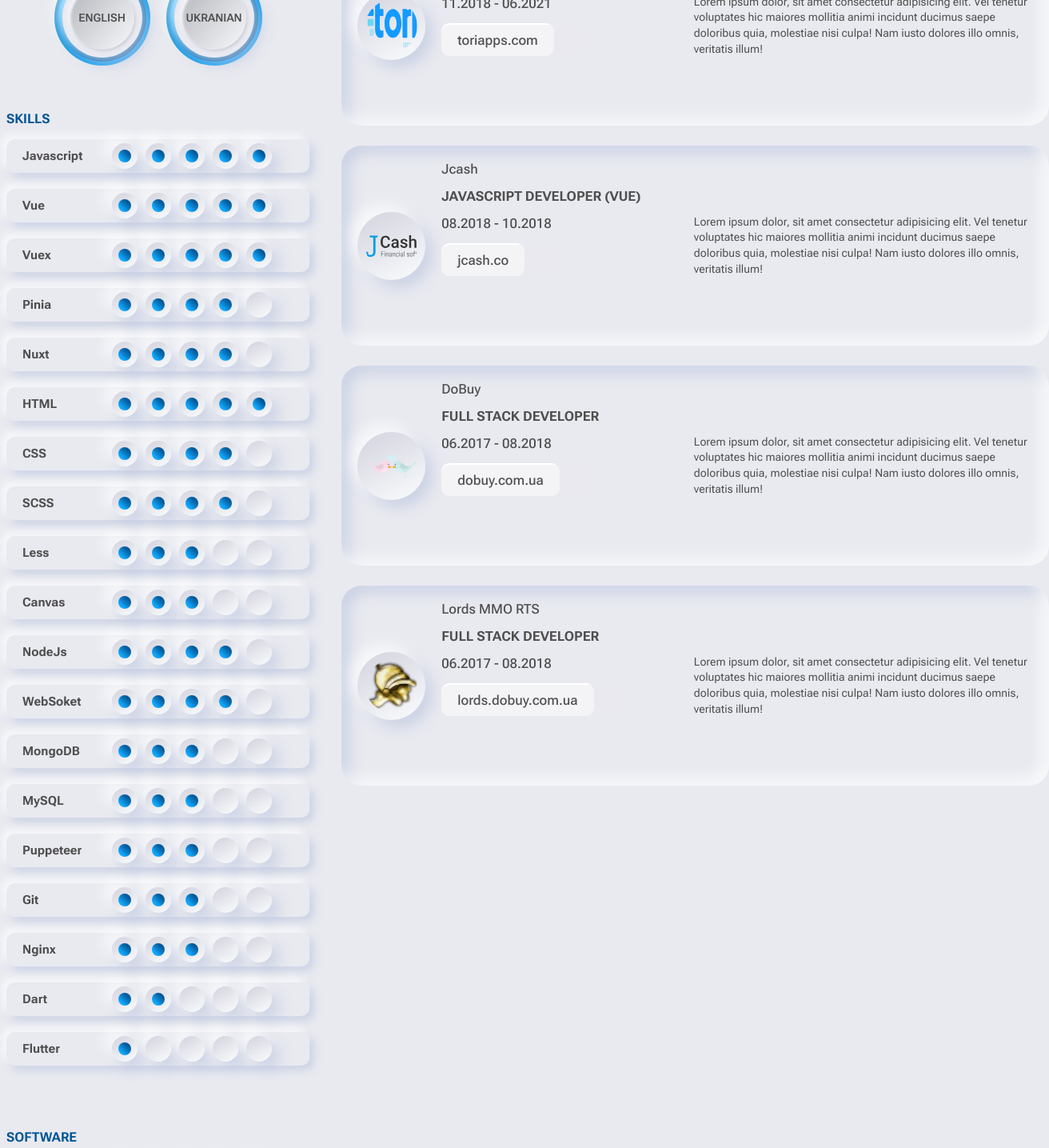
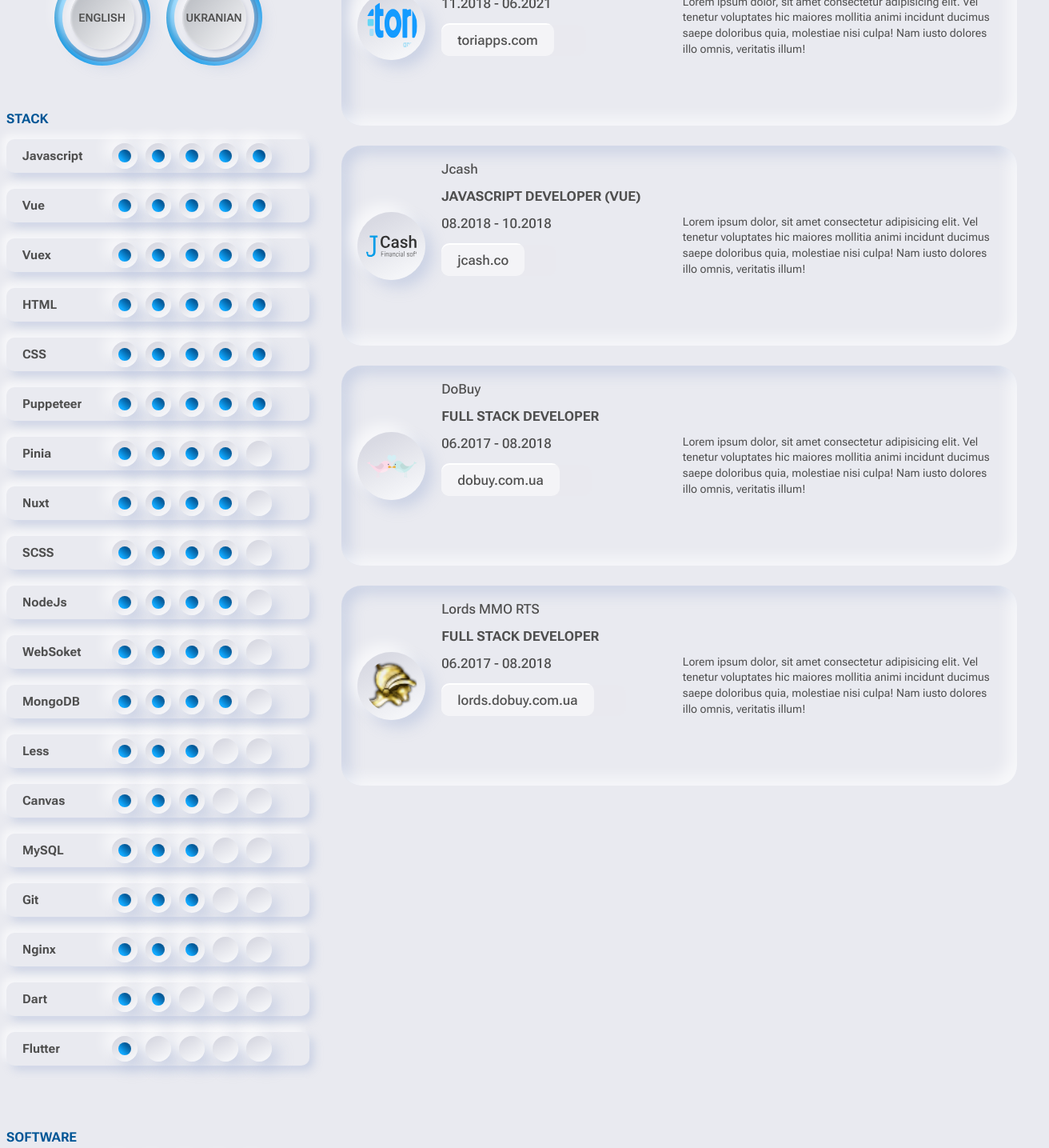
Before and after one commit to zp00v0518/cv-neo, a Vue app: page / in a window 1280 px wide. Shown: the part 640-2075 px from the top of the page at 80% size, 1312 px wide, since content can reach past the window. Built offline with nearby package versions, Linux system fonts and the light colour scheme.

Commit message:
sorted skills

```diff
--- a/src/App.vue
+++ b/src/App.vue
@@ -13,7 +13,6 @@
 import HeaderCv from './components/organism/HeaderCv'
 import SidebarCv from './components/organism/SidebarCv'
 import ExperienceCv from './components/organism//ExperienceCv'
-
 
 export default {
   name: 'App',
@@ -34,15 +33,16 @@ export default {
   margin-block-end: var(--padding-double);
   overflow: hidden;
 }
-.header__sticky{
+.header__sticky {
   position: sticky;
   top: 0px;
   background: var(--bg-primary);
 }
 main {
+  --gap: calc(var(--padding-double) * 2);
   width: 100%;
-    display: grid;
-    grid-template-columns: 30% 70%;
-    column-gap: calc(var(--padding-double) * 2);
+  display: grid;
+  grid-template-columns: 30% calc(70% - var(--gap));
+  column-gap: var(--gap);
 }
 </style>
--- a/src/components/moleculs/SkillsList/SkillsList.vue
+++ b/src/components/moleculs/SkillsList/SkillsList.vue
@@ -1,6 +1,6 @@
 <template>
   <div class="skills-list">
-    <h3 class="skills-list__title">Skills</h3>
+    <h3 class="skills-list__title">Stack</h3>
     <div>
       <SkillCv
         v-for="(skill, index) in list"
@@ -25,18 +25,18 @@ export default {
         {name: 'Javascript', lvl: 5},
         {name: 'Vue', lvl: 5},
         {name: 'Vuex', lvl: 5},
+        {name: 'HTML', lvl: 5},
+        {name: 'CSS', lvl: 5},
+        {name: 'Puppeteer', lvl: 5},
         {name: 'Pinia', lvl: 4},
         {name: 'Nuxt', lvl: 4},
-        {name: 'HTML', lvl: 5},
-        {name: 'CSS', lvl: 4},
         {name: 'SCSS', lvl: 4},
+        {name: 'NodeJs', lvl: 4},
+        {name: 'WebSoket', lvl: 4},
+        {name: 'MongoDB', lvl: 4},
         {name: 'Less', lvl: 3},
         {name: 'Canvas', lvl: 3},
-        {name: 'NodeJs', lvl: 4},
-        {name: 'WebSoket', lvl: 4},
-        {name: 'MongoDB', lvl: 3},
         {name: 'MySQL', lvl: 3},
-        {name: 'Puppeteer', lvl: 3},
         {name: 'Git', lvl: 3},
         {name: 'Nginx', lvl: 3},
         {name: 'Dart', lvl: 2},
--- a/src/components/moleculs/SoftwareList/SoftwareList.vue
+++ b/src/components/moleculs/SoftwareList/SoftwareList.vue
@@ -23,14 +23,13 @@ export default {
     return {
       list: [
         {name: 'VsCode', lvl: 5},
+        {name: 'Npm', lvl: 5},
+        {name: 'Skype', lvl: 5},
         {name: 'Jira', lvl: 4},
         {name: 'Trello', lvl: 4},
         {name: 'Figma', lvl: 4},
-        {name: 'Telegram', lvl: 5},
         {name: 'Slack', lvl: 4},
-        {name: 'Skype', lvl: 5},
         {name: 'GitLab', lvl: 4},
-        {name: 'Npm', lvl: 5}
       ]
     }
   }
```
